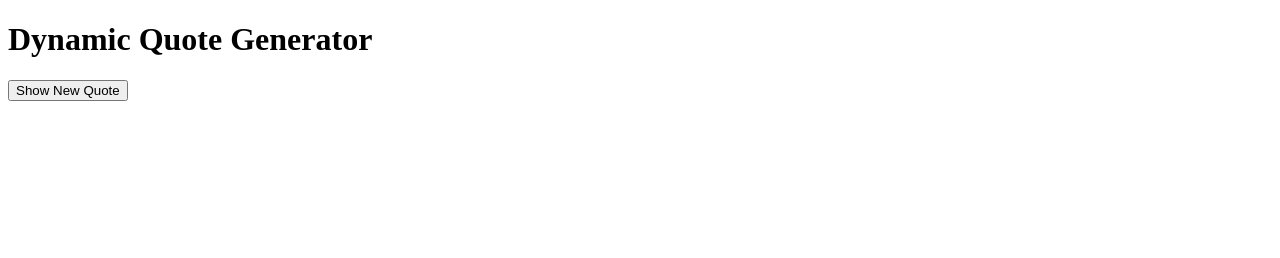
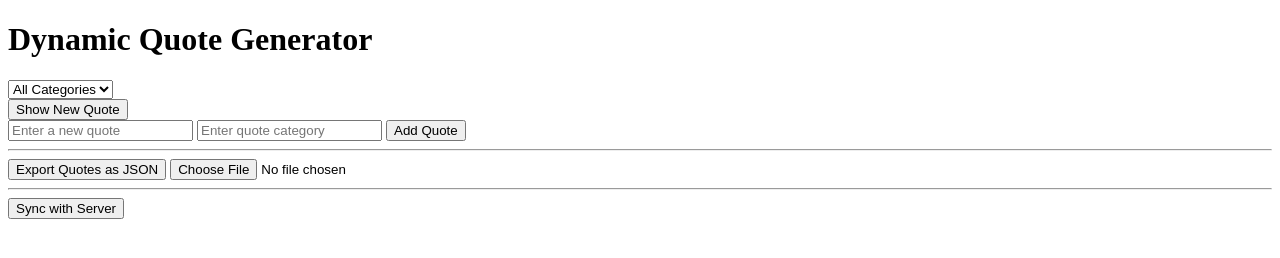
Before and after one commit to Mahmoudellawendy/alx_fe_javascript, a plain HTML site: page dom-manipulation/index.html in a window 1280 px wide. Drawn offline with Linux system fonts and the light colour scheme.

Commit message:
add edit

```diff
--- a/dom-manipulation/index.html
+++ b/dom-manipulation/index.html
@@ -6,13 +6,36 @@
   <title>Dynamic Quote Generator</title>
 </head>
 <body>
+
   <h1>Dynamic Quote Generator</h1>
+
+  <select id="categoryFilter" onchange="filterQuotes()">
+    <option value="all">All Categories</option>
+  </select>
 
   <div id="quoteDisplay"></div>
 
   <button id="newQuote">Show New Quote</button>
 
-  <div id="formContainer"></div>
+  <div>
+    <input id="newQuoteText" type="text" placeholder="Enter a new quote" />
+    <input id="newQuoteCategory" type="text" placeholder="Enter quote category" />
+    <button onclick="addQuote()">Add Quote</button>
+  </div>
+
+  <hr />
+
+  <div>
+    <button onclick="exportToJson()">Export Quotes as JSON</button>
+    <input type="file" id="importFile" accept=".json" onchange="importFromJsonFile(event)" />
+  </div>
+
+  <hr />
+
+  <div>
+    <button onclick="syncWithServer()">Sync with Server</button>
+    <p id="syncStatus"></p>
+  </div>
 
   <script src="script.js"></script>
 </body>
```
